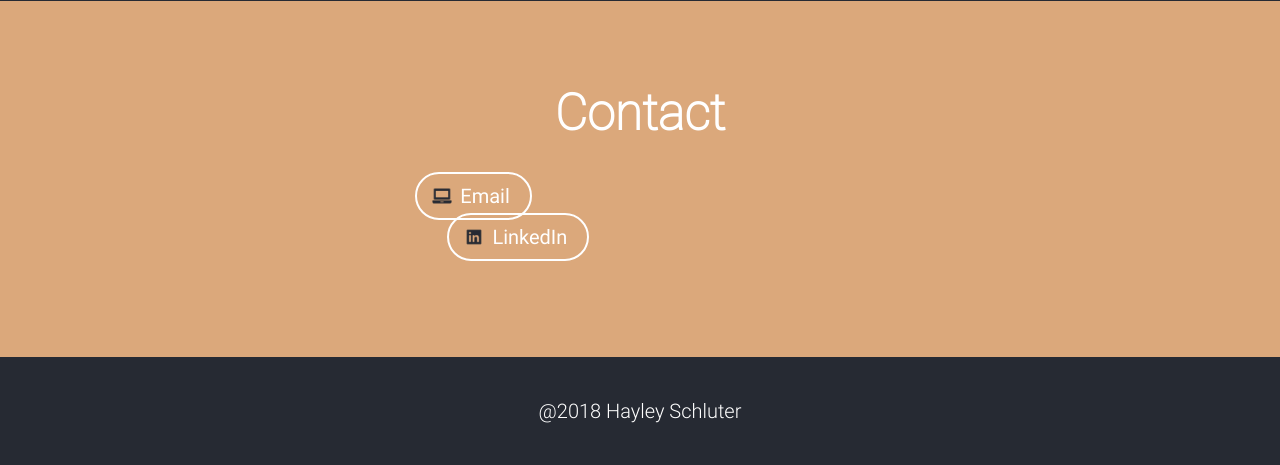
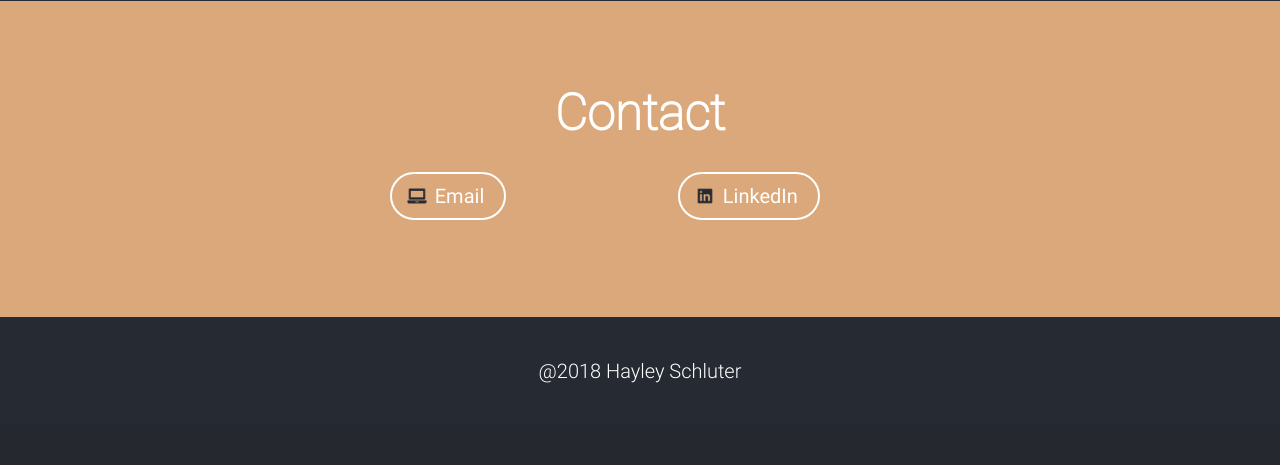
Before and after one commit to Hydriad/hydriad.github.io, a PHP site: page / in a window 1280 px wide. Shown: the part 3565-4030 px from the top of the page. After the commit the page ends 3948 px from the top, so only its background shows below. Run offline with PHP 8.4, Linux system fonts and the light colour scheme.

Commit message:
Update style.css

```diff
--- a/styles/style.css
+++ b/styles/style.css
@@ -400,7 +400,7 @@ nav {
   /* For IE 6/7 */ }
 
 .span_1_of_2 {
-  width: 48%; }
+  width: 40%; }
 
 /*  GRID OF THREE  */
 .span_3_of_3 {
```
